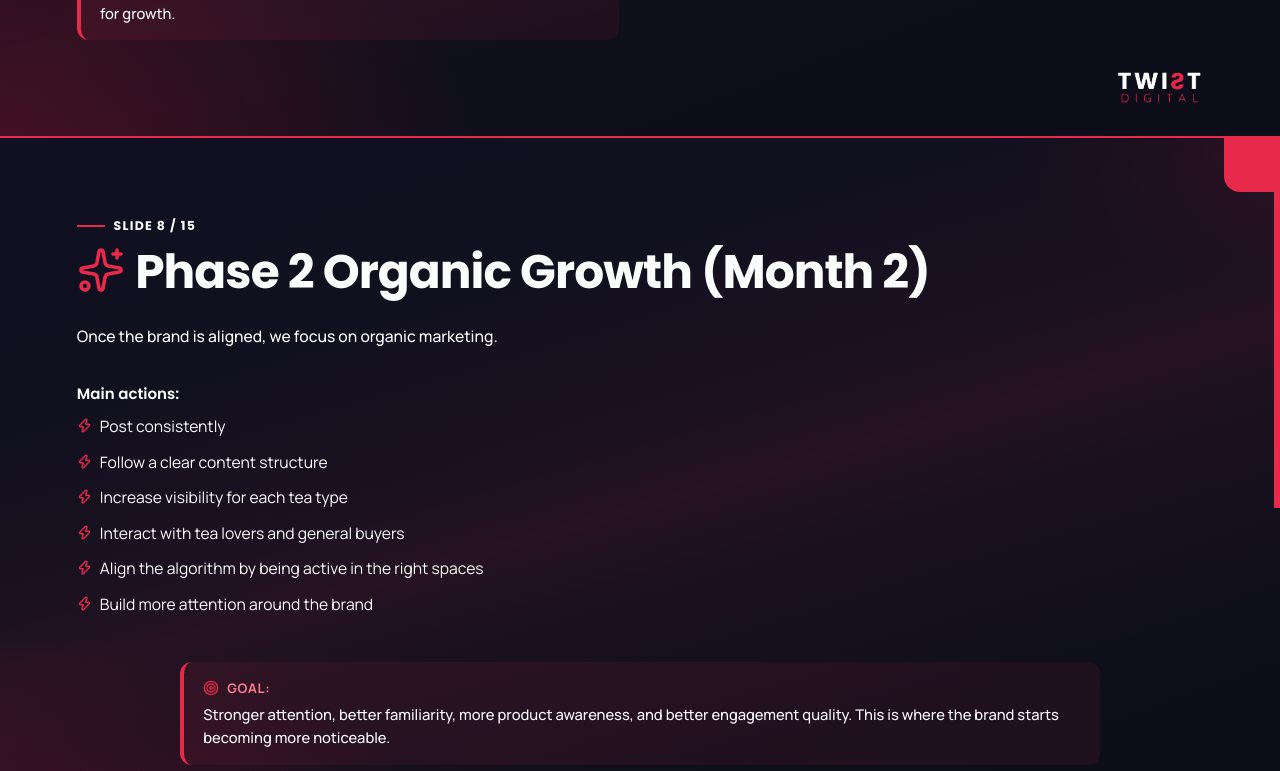
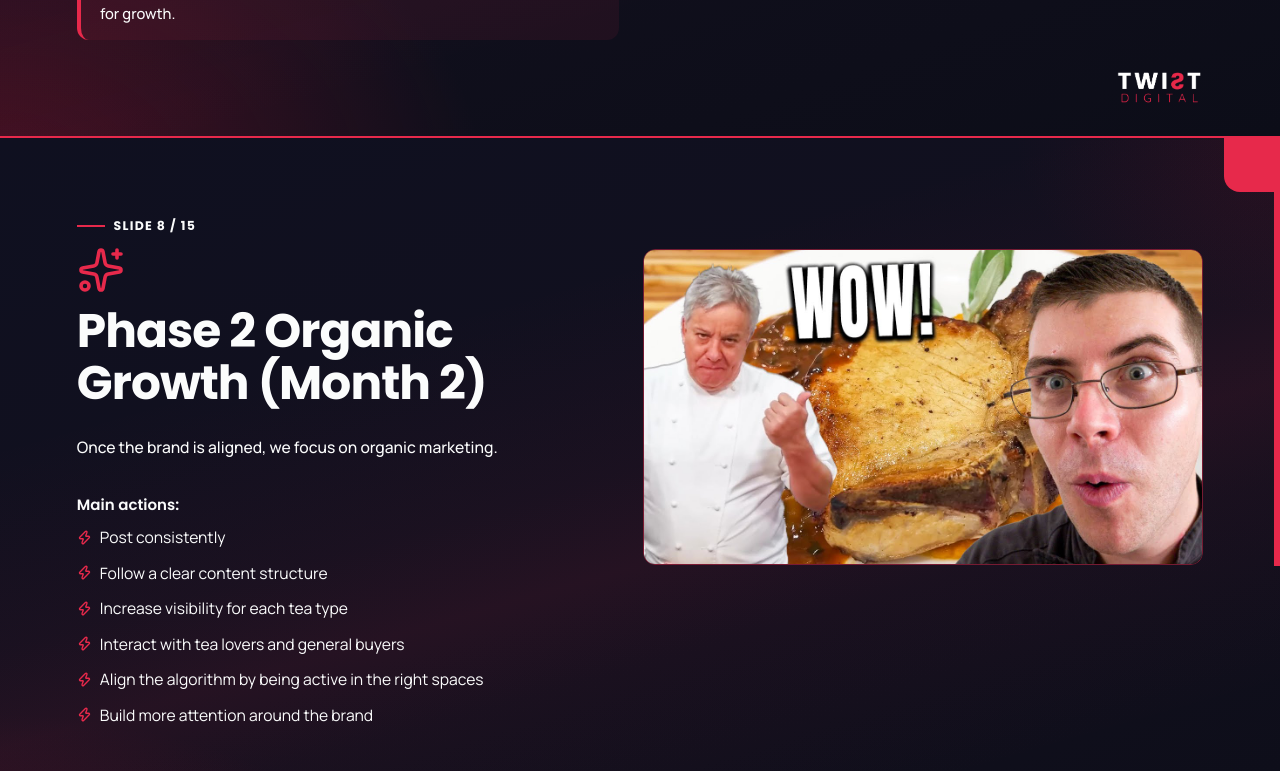
Before and after one commit to nadula123sankalana/tw-10, a Next.js app: page / in a window 1280 px wide. Shown: the part 5880-6651 px from the top of the page. Built offline with nearby package versions, Linux system fonts and the light colour scheme.

Commit message:
Enhance Slide 8 layout and visuals in globals.css and page.js. Added styles for image alignment and updated section class for improved presentation of organic growth content.

```diff
--- a/app/globals.css
+++ b/app/globals.css
@@ -997,6 +997,28 @@ ul ul {
   grid-template-columns: minmax(0, 1fr) minmax(400px, 560px);
 }
 
+/* Slide 8 image and typography aligned with same image-slide rules */
+#slide-8 .slide-visual {
+  width: 100%;
+  border: none;
+  background: transparent;
+  padding: 0;
+}
+
+#slide-8 .slide-visual-image {
+  width: 100%;
+  height: auto;
+  object-fit: contain;
+  object-position: center;
+  background: transparent;
+  border: 1.5px solid rgba(231, 41, 75, 0.45);
+  border-radius: 12px;
+}
+
+#slide-8.slide-split {
+  grid-template-columns: minmax(0, 1fr) minmax(400px, 560px);
+}
+
 @media (max-width: 980px) {
   .slide-split {
     display: flex;
--- a/app/page.js
+++ b/app/page.js
@@ -265,9 +265,10 @@ export default function HomePage() {
         </section>
 
         {/* ── Slide 8: Phase 2 – Organic Growth ── */}
-        <section className="slide dark slide-footer-brand" id="slide-8">
+        <section className="slide dark slide-footer-brand slide-split slide-split--image-right" id="slide-8">
           <S />
           <p className="slide-label">Slide 8 / 15</p>
+          <SlideVisual src="/maxresdefault (1).jpg" alt="Chef visual for phase 2 organic growth slide" />
           <h2 className="slide-title"><Sparkles />Phase 2 Organic Growth (Month 2)</h2>
           <p>Once the brand is aligned, we focus on organic marketing.</p>
           <SubHead>Main actions:</SubHead>
```
Also changed, not shown: public/maxresdefault (1).jpg (added).
